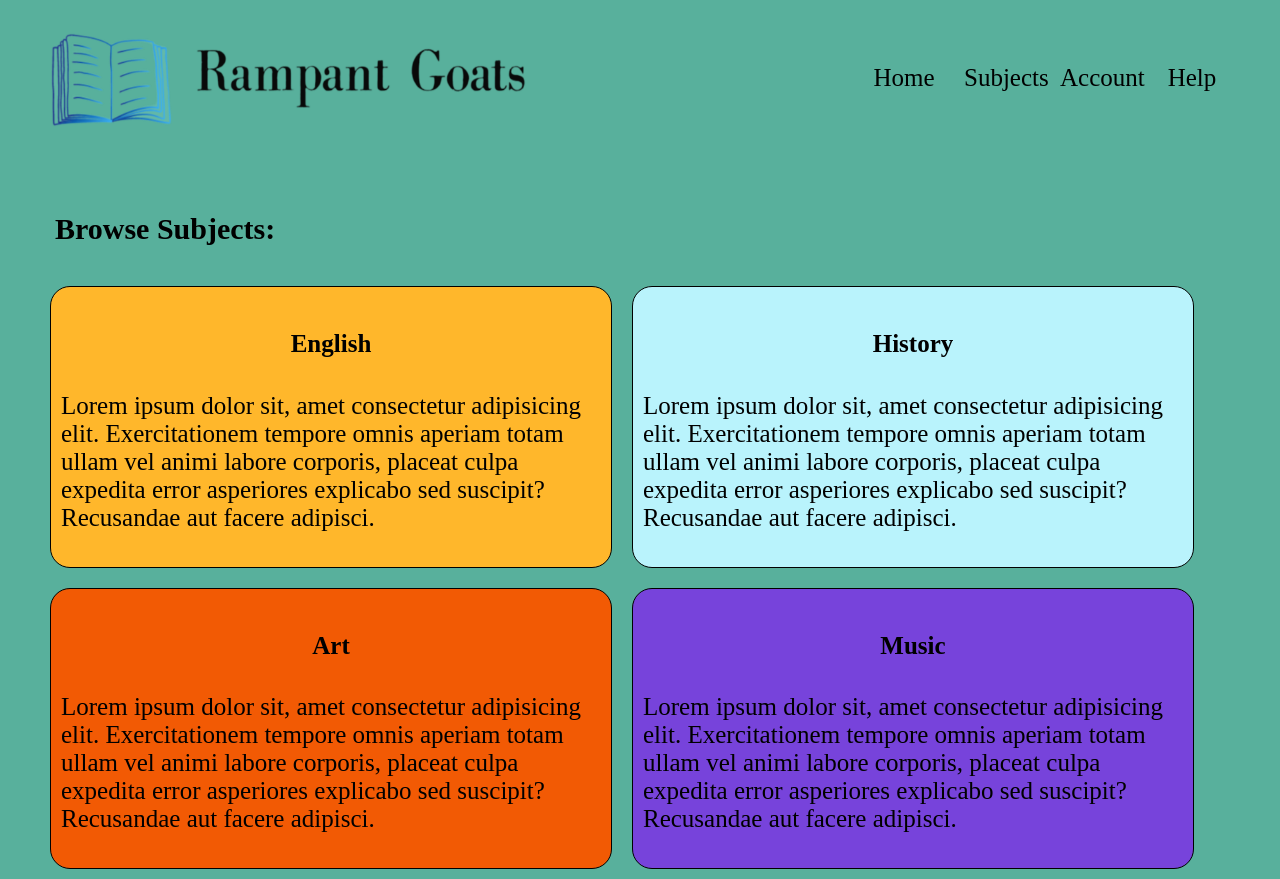
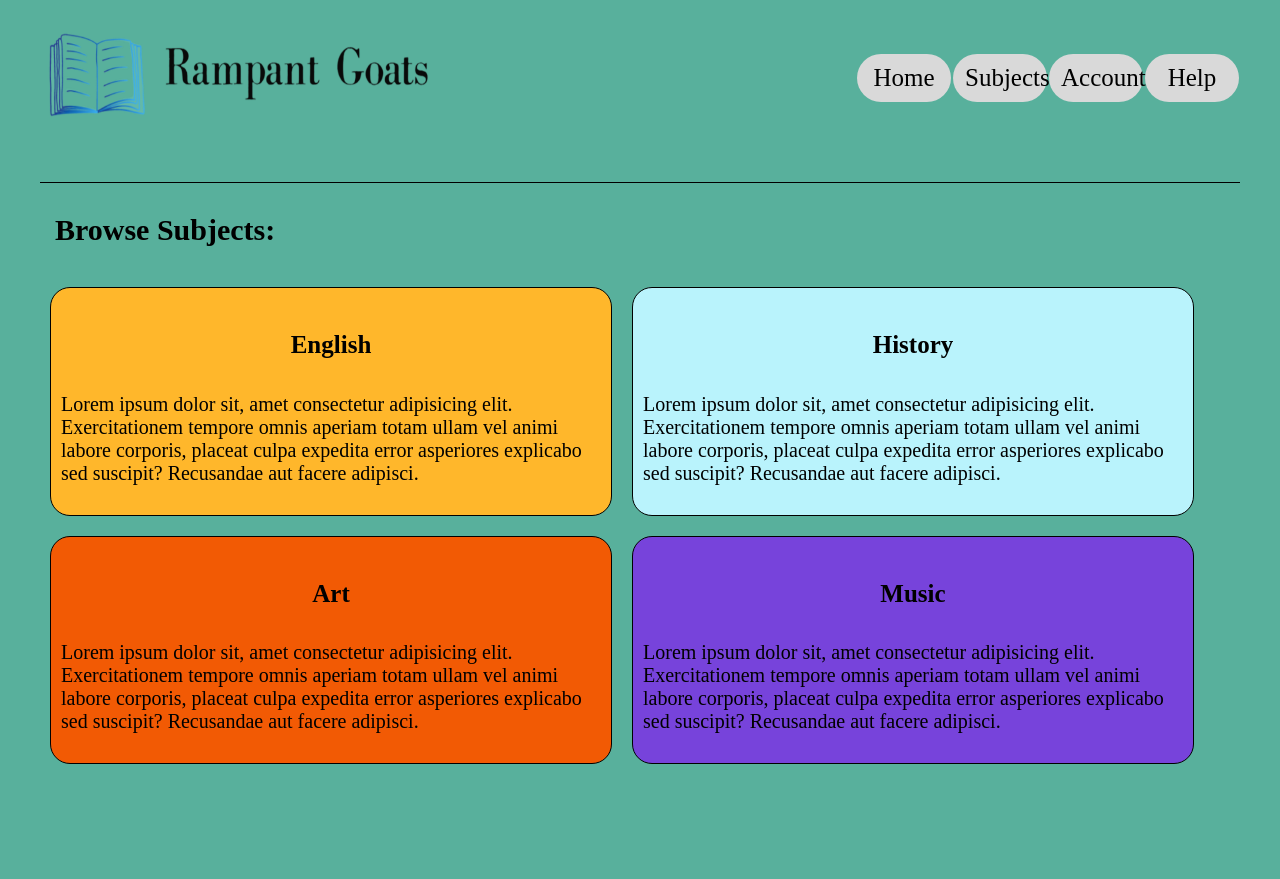
Before and after one commit to Shorizon/Rampant-Goats, a plain HTML site: page client/Front-page/index.html in a window 1280 px wide. After the commit the page ends 800 px from the top, so only its background shows below. Drawn offline with Linux system fonts and the light colour scheme.

Commit message:
CSS attributes applied on HTML file.

```diff
--- a/client/Front-page/index.css
+++ b/client/Front-page/index.css
@@ -7,12 +7,13 @@ body{
     margin-left: 15px;
 }
 img{
-    width: 500px;
-    height: 100px;
+    width: 400px;
+    height: 90px;
     margin-top: -10px;
 }
 #menu{
-    margin-top: -80px;
+    margin-top: -70px;
+    border-bottom: 1px solid;
 }
 ul {
     list-style-type: none;
@@ -35,7 +36,9 @@ ul {
     padding: 10px 12px;
     text-decoration: none;
     max-width: 720px;
-    margin: 0 auto;
+    margin: 0 1px;
+    background-color: #D9D9D9;
+    border-radius: 60px;
   }
   li a:hover {
     background-color: #000000;
@@ -70,3 +73,6 @@ background-color: #B9F3FC;
 .ptitle{
     text-align: center;
 }
+p{
+    font-size: 20px;
+}
--- a/client/Front-page/index.html
+++ b/client/Front-page/index.html
@@ -10,7 +10,7 @@
 <body>
 
    <div>
-        <img src="./logo.png" alt="A logo of Rampant Goats.">
+        <img src="./logo.png" alt="A logo of Rampant Goats."></div>
         <div id="menu">
         <ul>
             <li id="home"><a href="">Help</a></li>
@@ -19,9 +19,10 @@
             <li><a href="">Home</a></li>
         </ul>
     </div>
-   </div>
    <h3 id="subtitle">Browse Subjects:</h3>
-
+   <!-- <div id="new-card" > <ul>
+    <li>Create New Flashcard</li>
+   </ul> </div>  -->
     <div class="subjects" id="sub1">
         <h4 class="ptitle" >English</h4>
         <p>Lorem ipsum dolor sit, amet consectetur adipisicing elit. Exercitationem tempore omnis aperiam totam ullam vel animi labore corporis, placeat culpa expedita error asperiores explicabo sed suscipit? Recusandae aut facere adipisci.</p>
```
